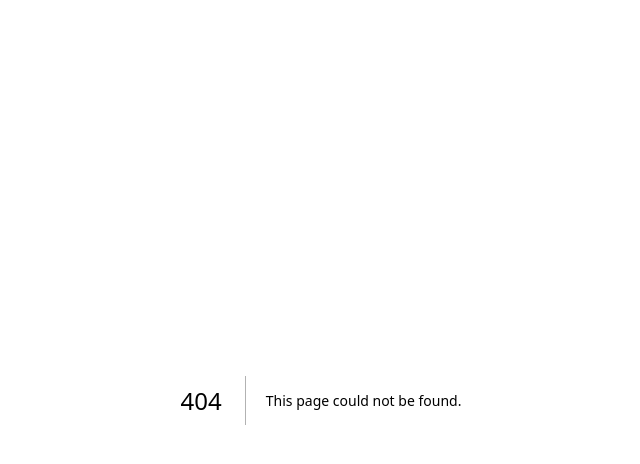
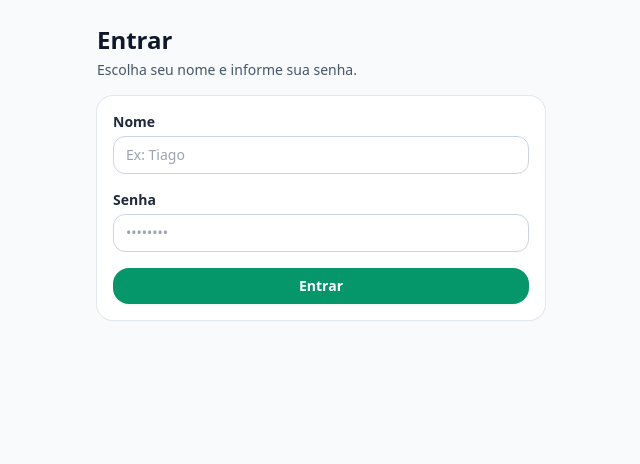
Before and after one commit to fgagliano/futpol, a Next.js app: page /login in a window 1280 px wide. Before the commit this address had no page. Shown: the top 464 px of the page, without its empty margins (319-959 px from the left). Built offline with nearby package versions, Linux system fonts and the light colour scheme.

Commit message:
Create page.tsx

```diff
--- /dev/null
+++ b/app/login/page.tsx
@@ -0,0 +1,89 @@
+"use client";
+
+import { useState } from "react";
+import { useRouter, useSearchParams } from "next/navigation";
+
+export default function LoginPage() {
+  const router = useRouter();
+  const sp = useSearchParams();
+  const next = sp.get("next") || "/palpitar";
+
+  const [name, setName] = useState("");
+  const [password, setPassword] = useState("");
+  const [msg, setMsg] = useState<string | null>(null);
+  const [loading, setLoading] = useState(false);
+
+  async function onSubmit(e: React.FormEvent) {
+    e.preventDefault();
+    setLoading(true);
+    setMsg(null);
+
+    try {
+      const r = await fetch("/api/auth/login", {
+        method: "POST",
+        headers: { "Content-Type": "application/json" },
+        body: JSON.stringify({ name, password }),
+      });
+      const j = await r.json();
+      if (!r.ok || !j?.ok) {
+        setMsg(j?.error || "Erro ao entrar");
+        return;
+      }
+      router.push(next);
+      router.refresh();
+    } catch {
+      setMsg("Falha de rede");
+    } finally {
+      setLoading(false);
+    }
+  }
+
+  return (
+    <main className="min-h-screen bg-slate-50 p-4 sm:p-6">
+      <div className="mx-auto max-w-md">
+        <h1 className="text-2xl font-bold text-slate-900">Entrar</h1>
+        <p className="mt-1 text-sm text-slate-600">Escolha seu nome e informe sua senha.</p>
+
+        <form
+          onSubmit={onSubmit}
+          className="mt-4 rounded-2xl bg-white p-4 shadow-sm ring-1 ring-slate-200"
+        >
+          <label className="block text-sm font-semibold text-slate-800">Nome</label>
+          <input
+            value={name}
+            onChange={(e) => setName(e.target.value)}
+            className="mt-1 w-full rounded-xl border border-slate-300 bg-white px-3 py-2 text-sm text-slate-900 focus:outline-none focus:ring-2 focus:ring-emerald-600"
+            placeholder="Ex: Tiago"
+          />
+
+          <label className="mt-4 block text-sm font-semibold text-slate-800">Senha</label>
+          <input
+            value={password}
+            onChange={(e) => setPassword(e.target.value)}
+            type="password"
+            className="mt-1 w-full rounded-xl border border-slate-300 bg-white px-3 py-2 text-sm text-slate-900 focus:outline-none focus:ring-2 focus:ring-emerald-600"
+            placeholder="••••••••"
+          />
+
+          {msg && (
+            <div className="mt-3 rounded-xl bg-rose-50 px-3 py-2 text-sm font-semibold text-rose-700 ring-1 ring-rose-100">
+              {msg}
+            </div>
+          )}
+
+          <button
+            disabled={loading}
+            className={[
+              "mt-4 w-full rounded-2xl px-4 py-2 text-sm font-bold shadow-sm",
+              loading
+                ? "bg-slate-200 text-slate-500 cursor-not-allowed"
+                : "bg-emerald-600 text-white hover:bg-emerald-700",
+            ].join(" ")}
+          >
+            {loading ? "Entrando..." : "Entrar"}
+          </button>
+        </form>
+      </div>
+    </main>
+  );
+}
```
